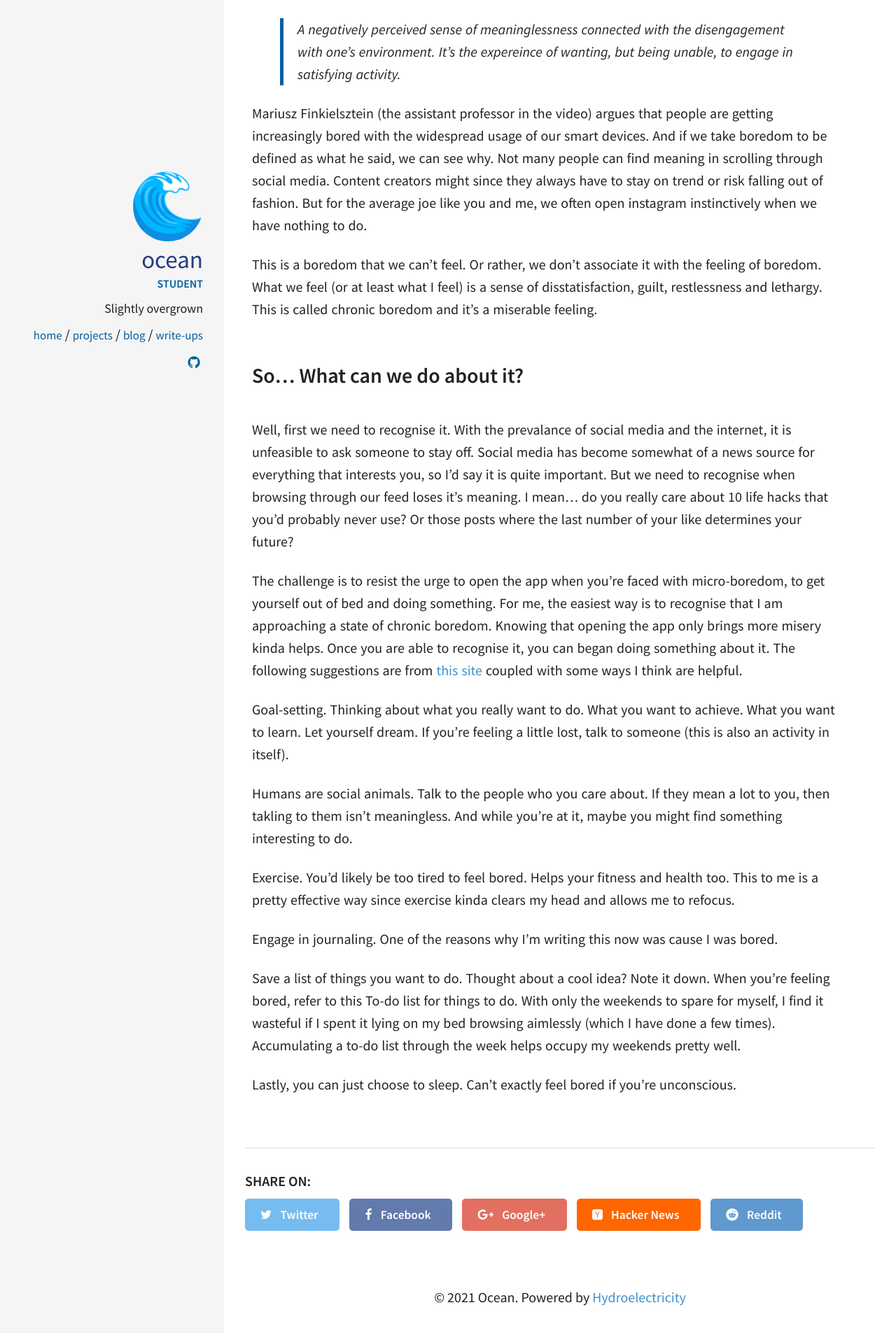
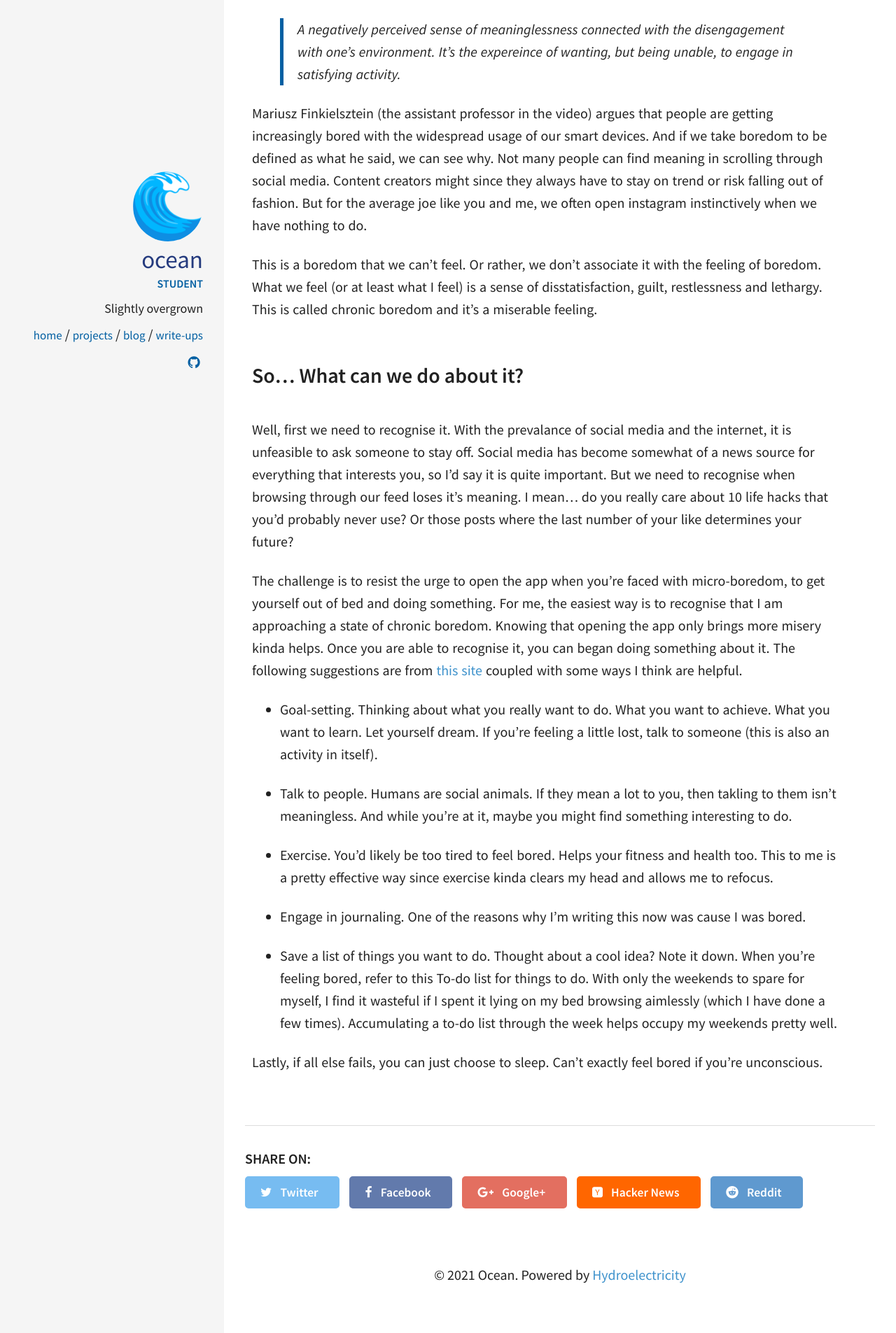
Before and after one commit to Oceankoh/oceankoh.github.io, a Jekyll site: the page built from _posts/2021-08-07-Boredom.md, in a window 1280 px wide. Shown: the part 1071-2976 px from the top of the page at 70% size. Built offline with Jekyll 4.4.1, drawn with Linux system fonts in a browser that asks for light colours; a script that is not in the unit is left out.

Commit message:
added point form and some extra words

```diff
--- a/_posts/2021-08-07-Boredom.md
+++ b/_posts/2021-08-07-Boredom.md
@@ -27,14 +27,14 @@ Well, first we need to recognise it. With the prevalance of social media and the
 
 The challenge is to resist the urge to open the app when you're faced with micro-boredom, to get yourself out of bed and doing something. For me, the easiest way is to recognise that I am approaching a state of chronic boredom. Knowing that opening the app only brings more misery kinda helps. Once you are able to recognise it, you can began doing something about it. The following suggestions are from [this site](https://effectiviology.com/ennui/#How_to_tell_if_you_have_ennui) coupled with some ways I think are helpful.
 
-Goal-setting. Thinking about what you really want to do. What you want to achieve. What you want to learn. Let yourself dream. If you're feeling a little lost, talk to someone (this is also an activity in itself).
+* Goal-setting. Thinking about what you really want to do. What you want to achieve. What you want to learn. Let yourself dream. If you're feeling a little lost, talk to someone (this is also an activity in itself).
 
-Humans are social animals. Talk to the people who you care about. If they mean a lot to you, then takling to them isn't meaningless. And while you're at it, maybe you might find something interesting to do.
+* Talk to people. Humans are social animals. If they mean a lot to you, then takling to them isn't meaningless. And while you're at it, maybe you might find something interesting to do.
 
-Exercise. You'd likely be too tired to feel bored. Helps your fitness and health too. This to me is a pretty effective way since exercise kinda clears my head and allows me to refocus.
+* Exercise. You'd likely be too tired to feel bored. Helps your fitness and health too. This to me is a pretty effective way since exercise kinda clears my head and allows me to refocus.
 
-Engage in journaling. One of the reasons why I'm writing this now was cause I was bored.
+* Engage in journaling. One of the reasons why I'm writing this now was cause I was bored.
 
-Save a list of things you want to do. Thought about a cool idea? Note it down. When you're feeling bored, refer to this To-do list for things to do. With only the weekends to spare for myself, I find it wasteful if I spent it lying on my bed browsing aimlessly (which I have done a few times). Accumulating a to-do list through the week helps occupy my weekends pretty well.
+* Save a list of things you want to do. Thought about a cool idea? Note it down. When you're feeling bored, refer to this To-do list for things to do. With only the weekends to spare for myself, I find it wasteful if I spent it lying on my bed browsing aimlessly (which I have done a few times). Accumulating a to-do list through the week helps occupy my weekends pretty well.
 
-Lastly, you can just choose to sleep. Can't exactly feel bored if you're unconscious.
+Lastly, if all else fails, you can just choose to sleep. Can't exactly feel bored if you're unconscious.
```
